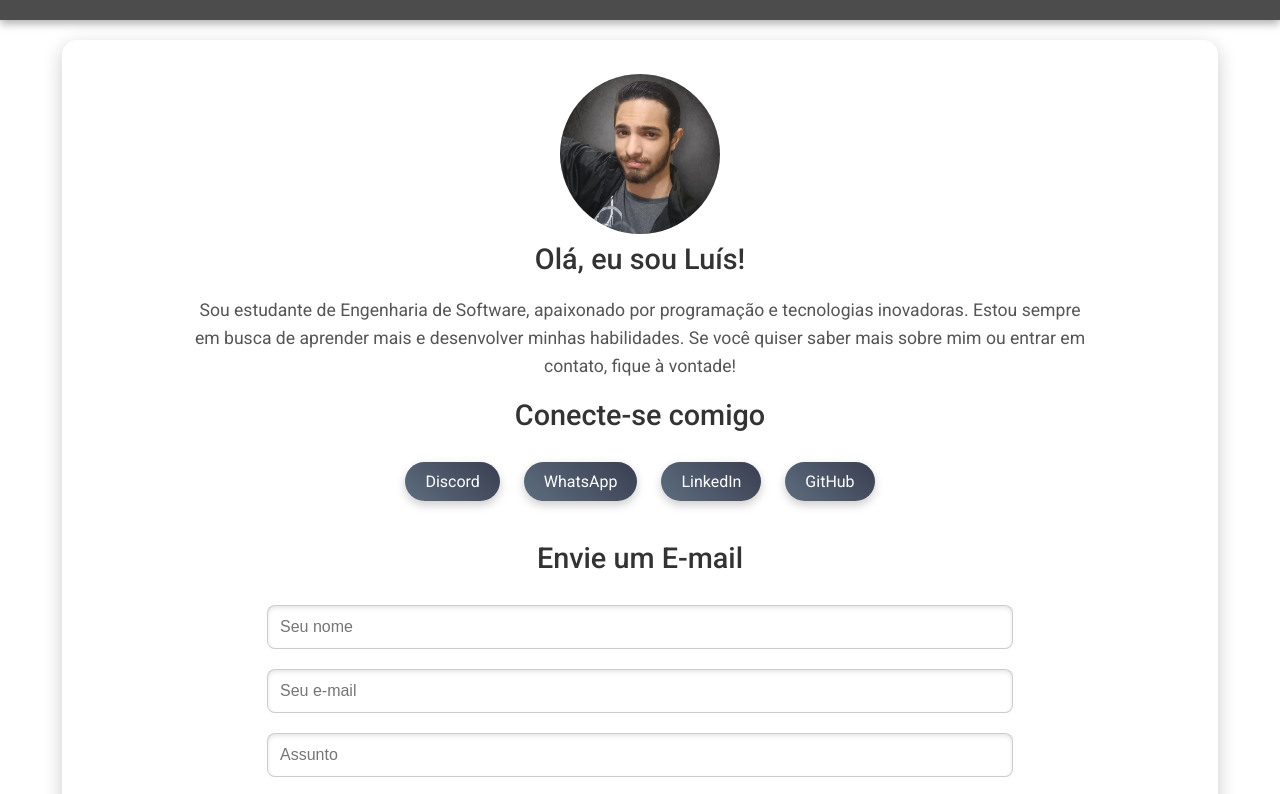
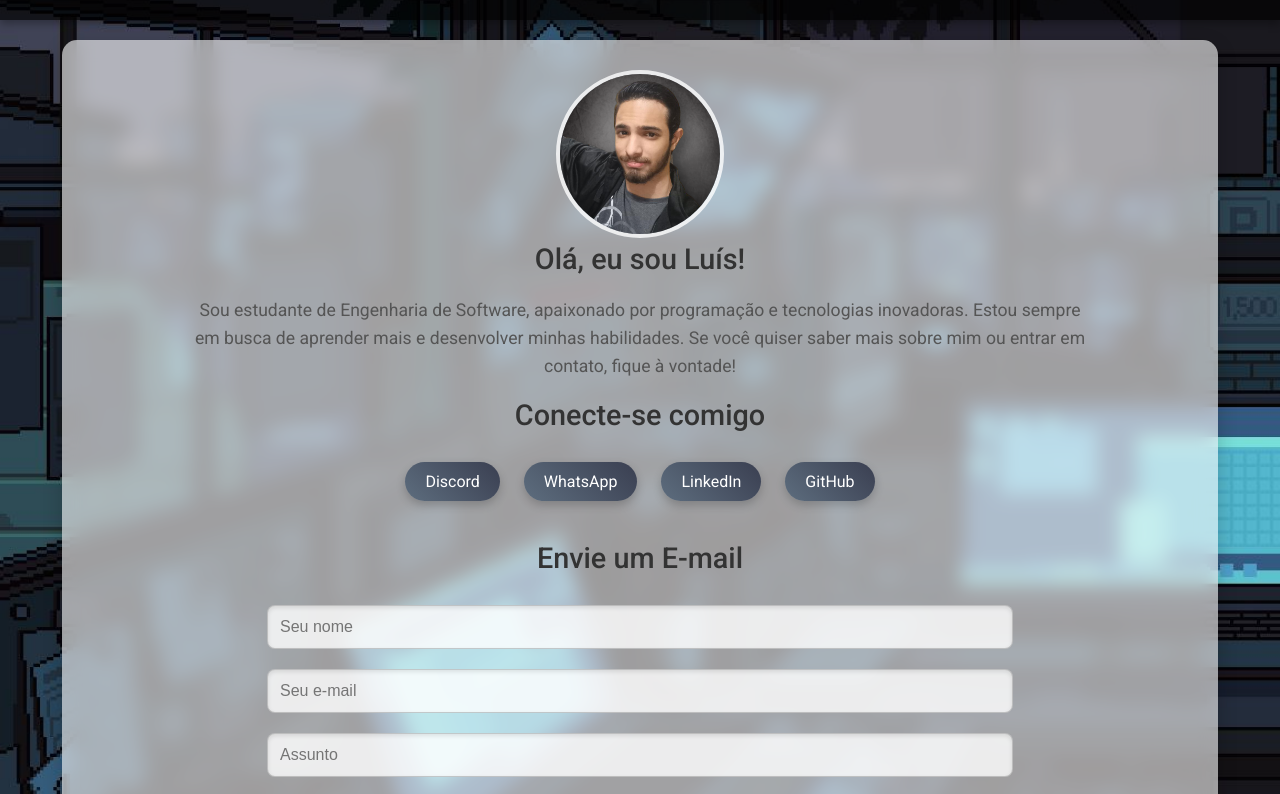
Before and after one commit to LuisFalcaoSilva/Meu-site, a plain HTML site: page index.html in a window 1280 px wide. Shown: the part 93-887 px from the top of the page. Drawn offline with Linux system fonts and the light colour scheme; files whose address does not match are found by name.

Commit message:
Atualizar o index.html

```diff
--- a/index.html
+++ b/index.html
@@ -4,7 +4,7 @@
     <meta charset="UTF-8">
     <meta name="viewport" content="width=device-width, initial-scale=1.0">
     <title>Meu Site</title>
-    <link rel="shortcut icon" href="estudos/HTML-CSS/meu site/Meu-site/meu site/mark1.ico">
+    <link rel="shortcut icon" href=<"meu site/mark1.ico">
     <link href="https://fonts.googleapis.com/css2?family=Roboto:wght@400;500&display=swap" rel="stylesheet">
     <style>
         /* Estilos globais */
@@ -15,7 +15,7 @@
             color: #444;
             text-align: center;
             overflow-x: hidden;
-            background-image: url('meusite/Meu-site/room.jpg'); /* Substitua pelo caminho da sua imagem */
+            background-image: url('meu site/room.jpg'); /* Substitua pelo caminho da sua imagem */
             background-size: cover;
             background-position: center;
             background-attachment: fixed;
```
